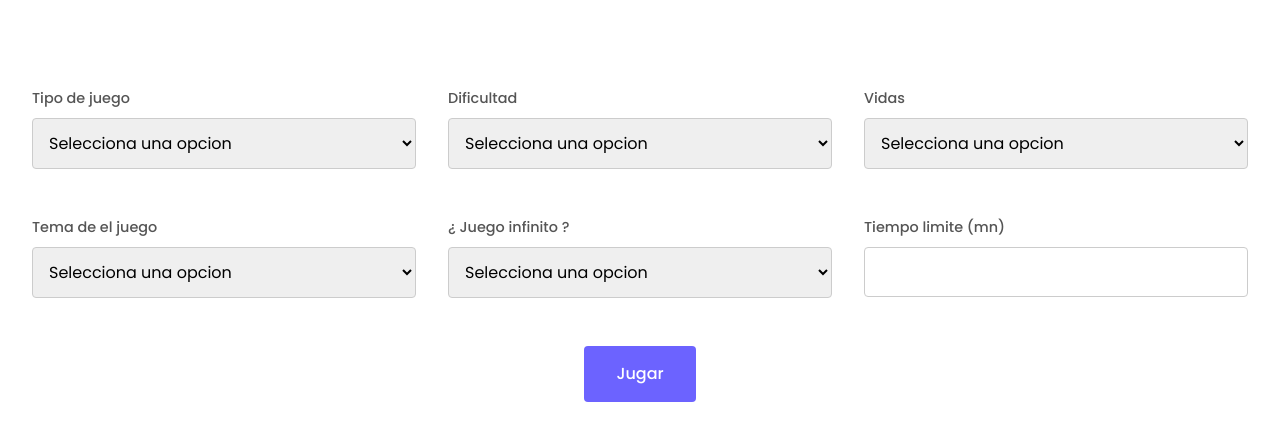
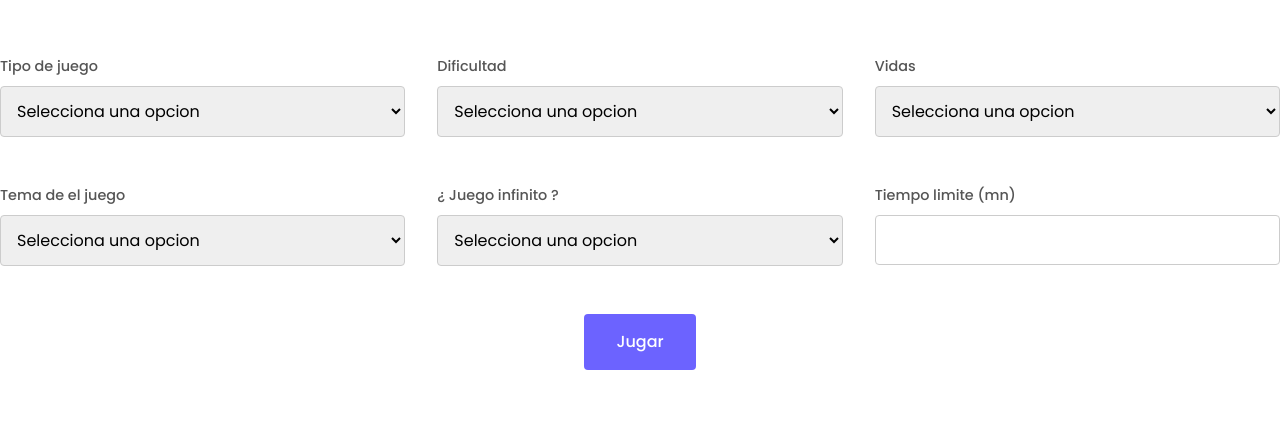
Before and after one commit to JairCaballero/react-memory-app, a React (Vite) app: page / in a window 1280 px wide. Shown: the part 187-628 px from the top of the page. Built offline with nearby package versions, Linux system fonts and the light colour scheme.

Commit message:
chore: cambios layout

```diff
--- a/src/layouts/LayoutPublic.jsx
+++ b/src/layouts/LayoutPublic.jsx
@@ -4,7 +4,7 @@ const LayoutPublic = () => {
   return (
     <div className='w-screen h-screen'>
       <div className='flex items-center justify-center h-auto w-full'>
-        <div className='container 2xl:max-w-[1280px] mx-auto p-[2rem]'>
+        <div className='container 2xl:max-w-[1280px] mx-auto'>
           <Outlet />
         </div>
       </div>
```
